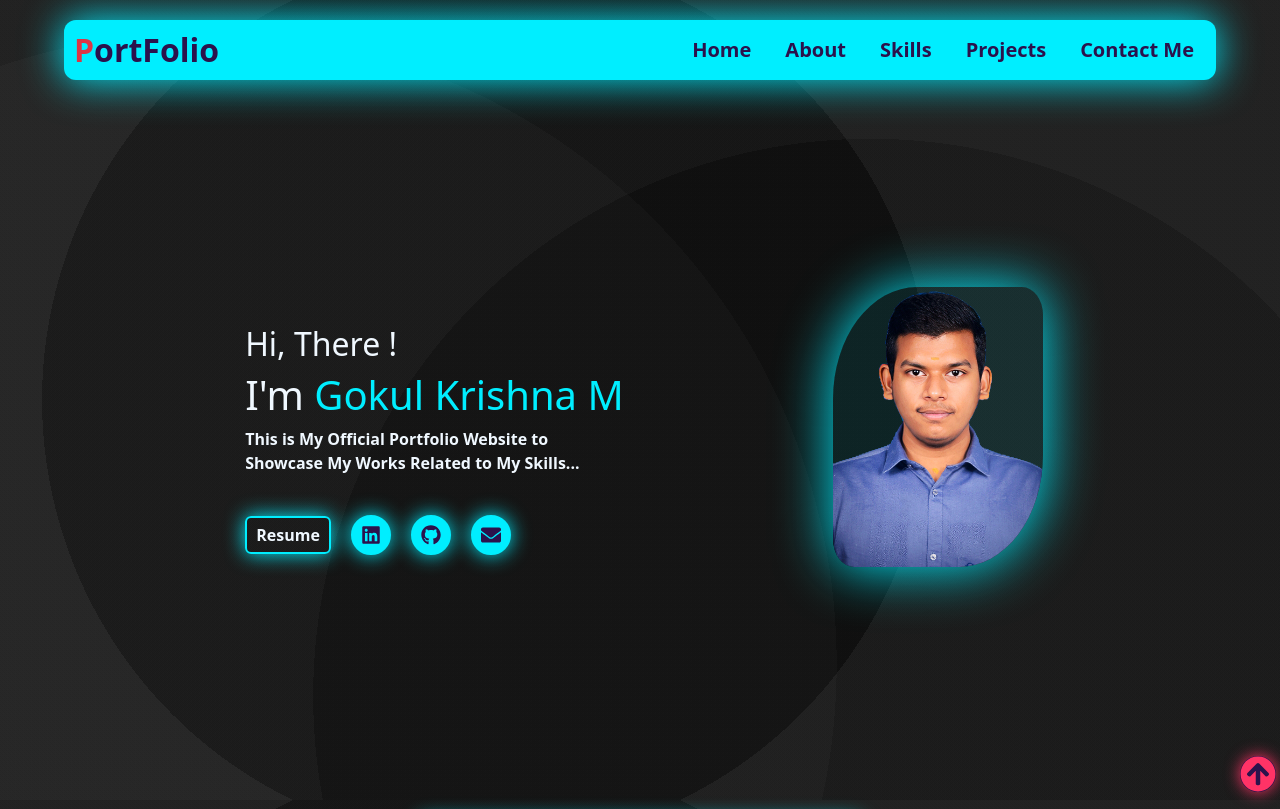
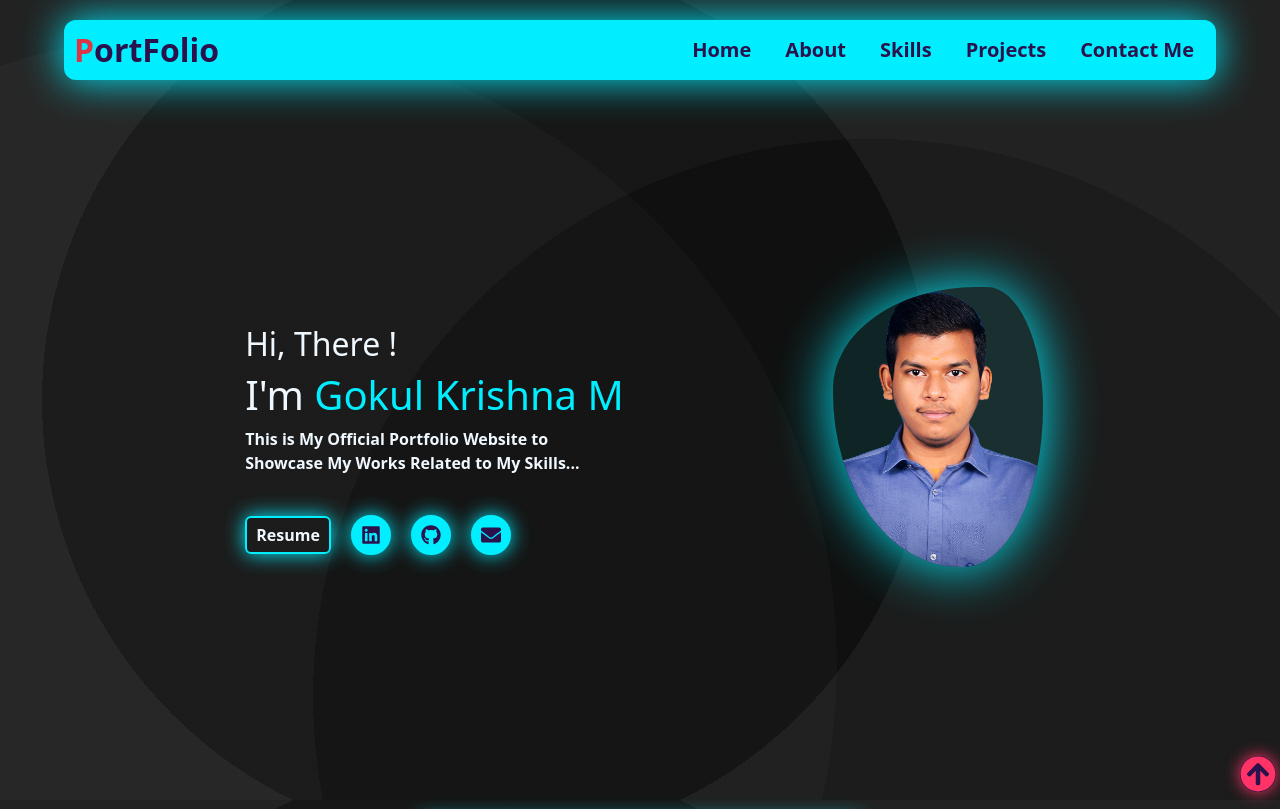
Before and after one commit to M-Gokulkrishna/GokulKrishna_PortFolio, a React (Vite) app in the folder portfolio-client/: page / in a window 1280 px wide. Shown: the top 809 px of the page. Built offline with nearby package versions, Linux system fonts and the light colour scheme; no server answers.

Commit message:
chore: Files and UI Updated

```diff
--- a/portfolio-client/src/Stylesheets/HomePage.css
+++ b/portfolio-client/src/Stylesheets/HomePage.css
@@ -88,10 +88,10 @@
 #Home-Page>main>figure {
     width: 210px;
     height: 280px;
-    border-radius: 40% 10%;
+    border-radius: 40% 38% 15% 85% / 57% 64% 46% 43%;
     box-shadow: 0 0 20px var(--Color1);
     background-color: rgba(0, 238, 255, 0.09);
-    animation: Image-Blink-Animation 3s 0.95s linear infinite;
+    animation: Image-Blink-Animation 3s 0.95s linear infinite, Img-Blob-Animation 8s linear infinite;
 
     & img {
         width: 100%;
@@ -132,6 +132,24 @@
     }
 }
 
+@keyframes Img-Blob-Animation{
+    0%{
+        border-radius: 40% 38% 15% 85% / 57% 64% 46% 43%;
+    }
+    25%{
+        border-radius: 30% 70% 70% 30% / 30% 30% 70% 70%;
+    }
+    50%{
+        border-radius: 47% 53% 81% 19% / 57% 72% 28% 43%;
+    }
+    75%{
+        border-radius: 75% 25% 43% 57% / 33% 40% 60% 67%;
+    }
+    100%{
+        border-radius: 40% 38% 15% 85% / 57% 64% 46% 43%;
+    }
+}
+
 @media (height<=400px) {
     #Home-Page {
         min-width: 100vw;
```
Also changed, not shown: 1 other file (tests, documents, lock files or other folders).
